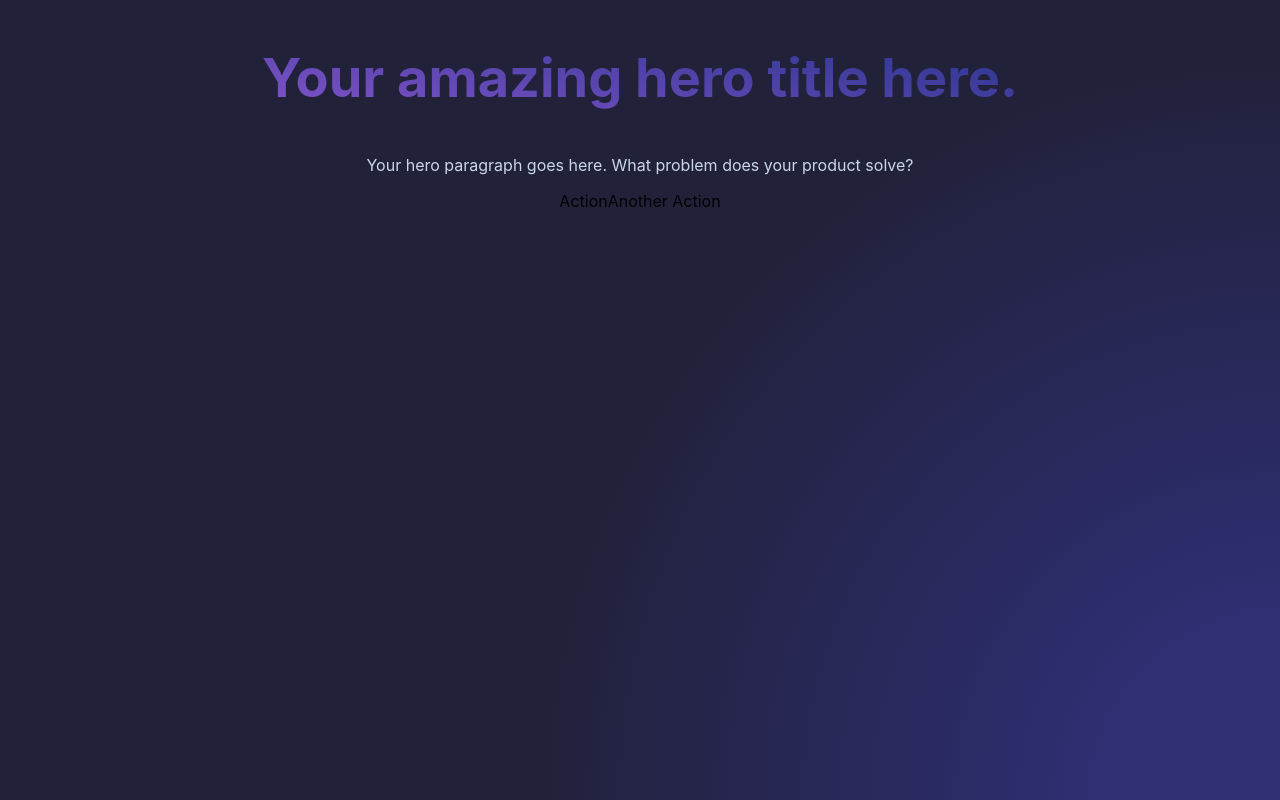
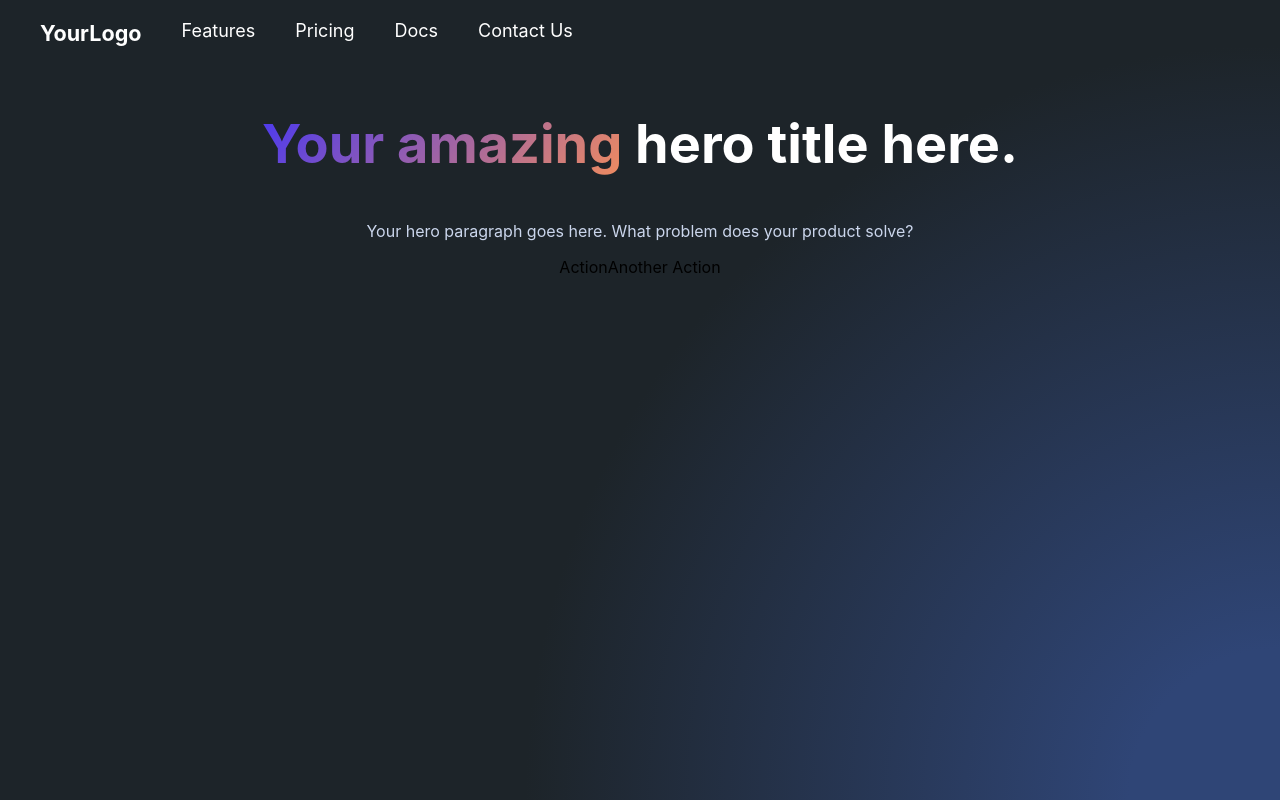
Before and after one commit to azamor-luccas/generic-landing-page, a React (Create React App) app: page / in a window 1280 px wide. Built offline with nearby package versions, Linux system fonts and the light colour scheme.

Commit message:
feat: add simple navbar

```diff
--- a/src/App.css
+++ b/src/App.css
@@ -4,14 +4,42 @@
   width: 100vw;
   top:0;
   z-index: -1;
-  background: radial-gradient(circle at 100% 100%,  rgb(47, 47, 118) 10%, rgb(33, 33, 58) 50%);
+  background: radial-gradient(circle at 100% 100%,  rgb(47, 69, 118) 10%, rgb(29, 36, 41) 50%);
   background-repeat: no-repeat;
   background-position: right top;
 }
 
+.nav-container {
+  margin-left: 20px;
+  margin-right: 20px;
+  display: flex;
+  color: white;
+  font-size: large;
+}
+
+.nav-left-button {
+  margin: 20px;
+}
+
+.logo {
+  margin: 20px;
+  color:white;
+  font-weight: 700;
+  font-size:larger;
+}
+
+.nav-left {
+  display: flex;
+
+}
+
 .hero-title {
   font-size: 54px;
-  background-image: linear-gradient(10deg,#9259d4 0%, #2f3792 80%);
+  color: white;
+}
+
+.hero-title-gradient {
+  background-image: linear-gradient(132deg, #4b39ef, #ee8b60);
   background-size: cover;
   background-attachment: scroll;
   background-clip: text;
--- a/src/App.tsx
+++ b/src/App.tsx
@@ -6,10 +6,20 @@ function App() {
   return (
     <>
     <div className="App">
+      <div className="nav-container">
+        <div className="logo">YourLogo</div>
+        <div className="nav-left">
+          <div className="nav-left-button">Features</div>
+          <div className="nav-left-button">Pricing</div>
+          <div className="nav-left-button">Docs</div>
+          <div className="nav-left-button">Contact Us</div>
+        </div>
+      </div>
+
       <section className="hero-section">
         <div>
           <h1 className="hero-title">
-            Your amazing hero title here.
+          <span className="hero-title-gradient" >Your amazing</span> hero title here.
           </h1>
           <p className="hero-paragraph">
             Your hero paragraph goes here. What problem does your product solve?
```
